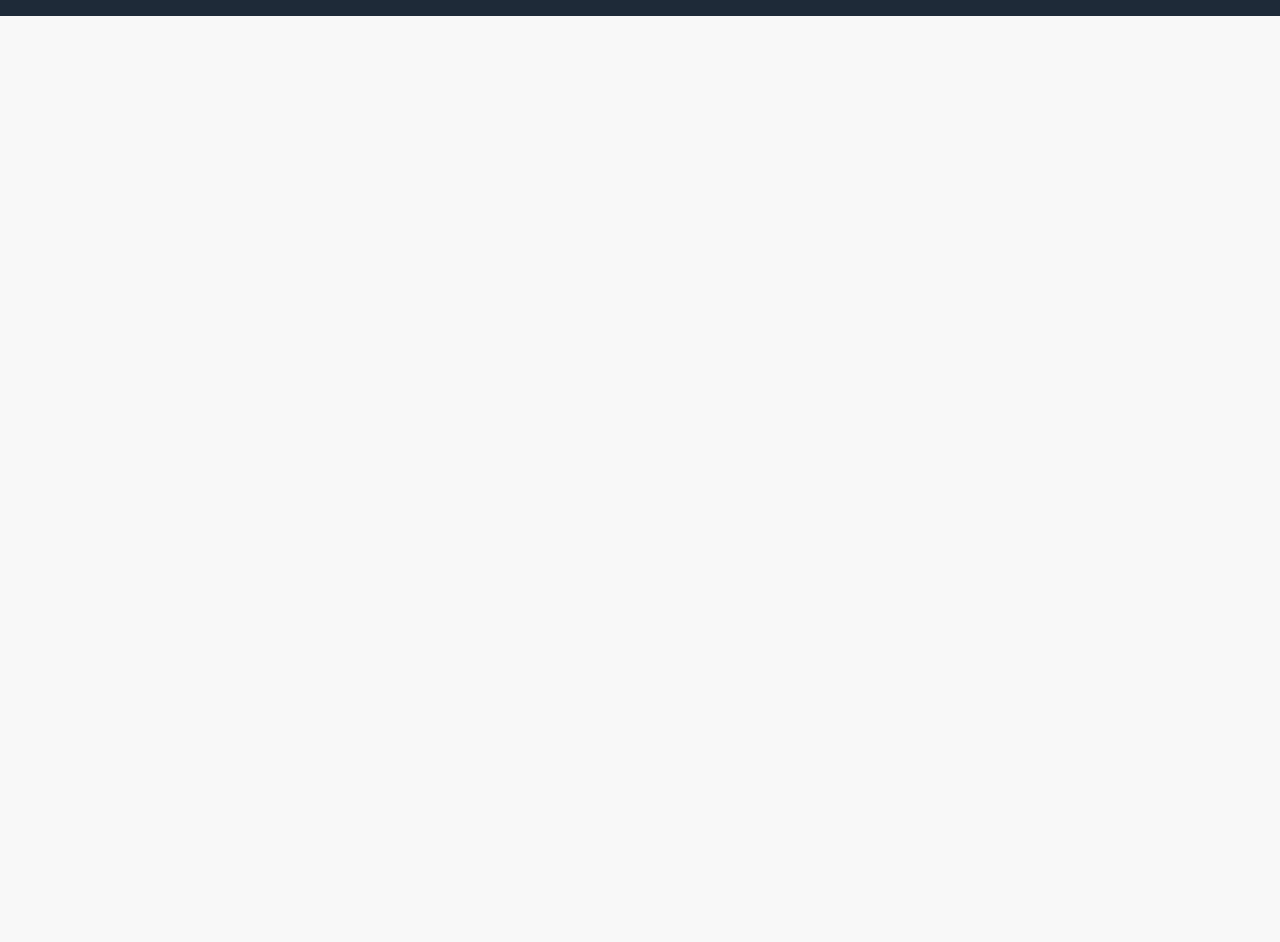
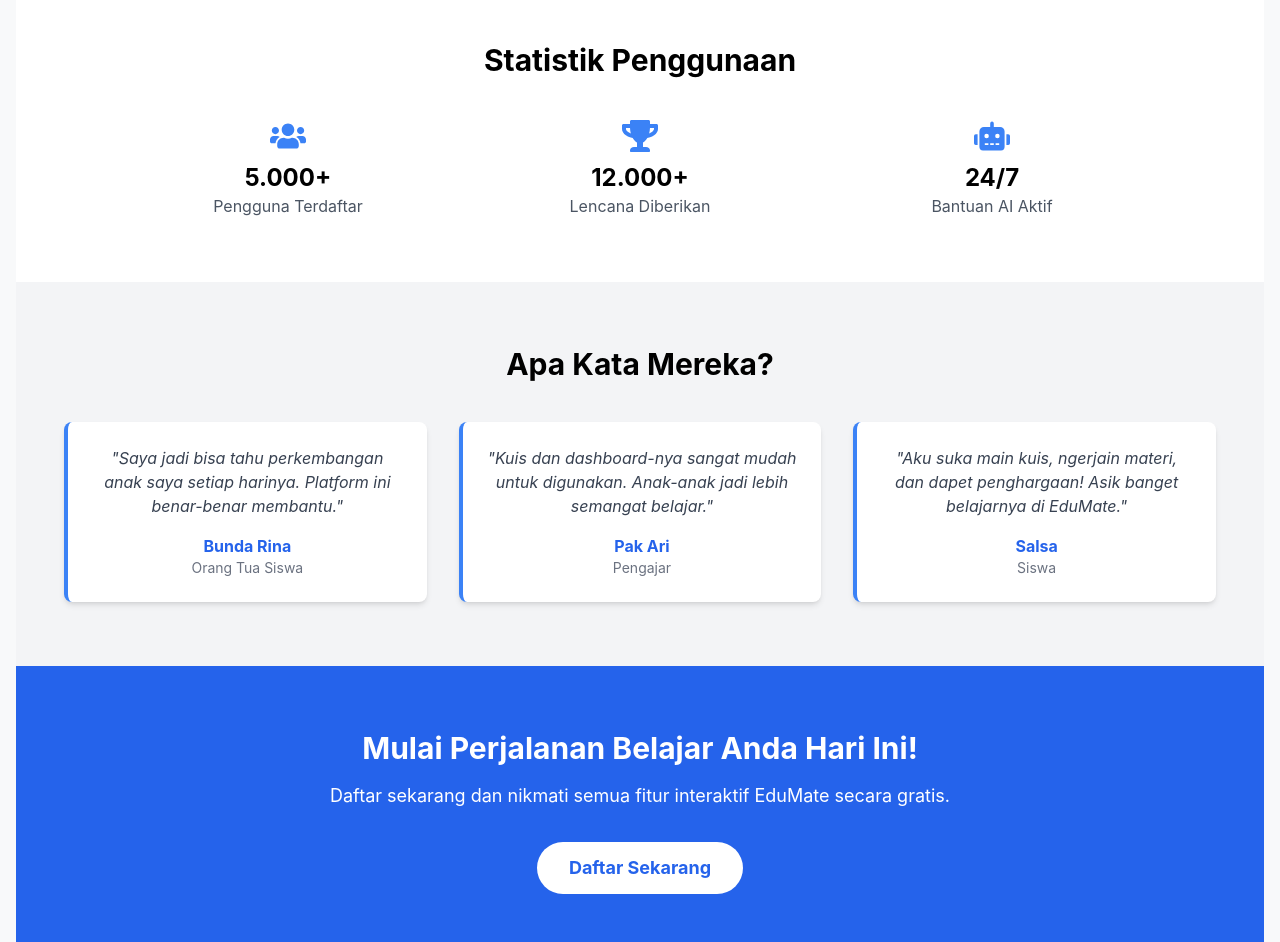
Before and after one commit to bagusangkasawan/EduMate-educourse.id, a React (Vite) app in the folder frontend/: page / in a window 1280 px wide. Shown: the part 1030-1972 px from the top of the page. Before the commit the page ends 1046 px from the top, so only its background shows below. Built offline with nearby package versions, Linux system fonts and the light colour scheme; no server answers.

Commit message:
update some files

```diff
--- a/frontend/src/components/dashboard/DashboardComponents.jsx
+++ b/frontend/src/components/dashboard/DashboardComponents.jsx
@@ -100,7 +100,7 @@ export const RecentActivity = ({ activities }) => (
                 {isQuiz && ` | Skor: ${act.score?.toFixed(0) ?? 0}%`}
               </p>
               <p className="text-xs text-gray-400">
-                {format(new Date(act.createdAt), 'd MMMM yyyy, HH:mm', {
+                {format(new Date(act.createdAt), 'dd MMMM yyyy, HH:mm', {
                   locale: id
                 })}
               </p>
--- a/frontend/src/pages/general/HomePage.jsx
+++ b/frontend/src/pages/general/HomePage.jsx
@@ -1,6 +1,6 @@
 import React from 'react';
 import { Link } from 'react-router-dom';
-import { FaChalkboardTeacher, FaChild, FaStar } from 'react-icons/fa';
+import { FaChalkboardTeacher, FaChild, FaStar, FaUsers, FaTrophy, FaRobot } from 'react-icons/fa';
 import heroBackground from '/hero.webp';
 
 const FeatureCard = ({ icon, title, text }) => (
@@ -15,34 +15,40 @@ const FeatureCard = ({ icon, title, text }) => (
   </div>
 );
 
+const Testimonial = ({ name, role, text }) => (
+  <div className="bg-white p-6 rounded-lg shadow-md border-l-4 border-blue-500 flex flex-col justify-between h-full
+                  transform transition duration-300 hover:shadow-2xl hover:scale-[1.02] hover:bg-blue-50">
+    <div className="text-gray-700 italic mb-4">"{text}"</div>
+    <div className="mt-auto">
+      <p className="font-bold text-blue-600">{name}</p>
+      <p className="text-sm text-gray-500">{role}</p>
+    </div>
+  </div>
+);
+
 const HomePage = () => (
   <div className="text-center">
     {/* Hero Section */}
-    <section className="relative h-[500px] sm:h-[480px] md:h-[450px] flex items-center justify-start overflow-hidden">
-      {/* Lazy-loaded image as background */}
+    <section className="relative h-[500px] flex items-center justify-start overflow-hidden">
       <img
         src={heroBackground}
         alt="Hero background"
         loading="lazy"
         className="absolute inset-0 w-full h-full object-cover z-0"
       />
-      {/* Overlay */}
       <div className="absolute inset-0 bg-black bg-opacity-50 z-0" />
-
-      {/* Content */}
       <div className="relative z-10 text-left px-4 sm:px-10 md:px-24 max-w-6xl w-full text-white">
-        <h1 className="text-3xl sm:text-4xl md:text-5xl font-bold leading-snug mb-4">
+        <h1 className="text-4xl md:text-5xl font-bold leading-snug mb-4">
           EduMate: Platform Belajar Interaktif
         </h1>
-        <p className="text-base sm:text-lg md:text-xl mb-6 max-w-2xl">
-          Buat proses belajar lebih seru dengan gamifikasi, lacak perkembangan siswa secara real-time,
-          dan libatkan orang tua dalam perjalanan belajar.
+        <p className="text-lg md:text-xl mb-6 max-w-2xl">
+          Buat proses belajar lebih seru dengan gamifikasi, lacak perkembangan siswa secara real-time, dan libatkan orang tua dalam perjalanan belajar.
         </p>
         <Link
           to="/dashboard"
-          className="inline-block bg-white text-blue-600 font-bold py-2 px-6 sm:py-3 sm:px-8 rounded-full
+          className="inline-block bg-white text-blue-600 font-bold py-3 px-8 rounded-full
                     hover:bg-blue-600 hover:text-white hover:shadow-xl hover:scale-105
-                    transition-all duration-300 ease-in-out text-base sm:text-lg group"
+                    transition-all duration-300 ease-in-out text-lg group"
         >
           Akses Dashboard <span className="inline-block transition-transform group-hover:translate-x-1">→</span>
         </Link>
@@ -50,8 +56,8 @@ const HomePage = () => (
     </section>
 
     {/* Features Section */}
-    <div className="py-16 bg-gray-50 px-4 sm:px-6 lg:px-8">
-      <h2 className="text-2xl sm:text-3xl font-bold mb-10">Fitur Unggulan Kami</h2>
+    <section className="py-16 bg-gray-50 px-4 sm:px-6 lg:px-8">
+      <h2 className="text-3xl font-bold mb-10">Fitur Unggulan Kami</h2>
       <div className="grid sm:grid-cols-2 md:grid-cols-3 gap-8 max-w-6xl mx-auto">
         <FeatureCard
           icon={<FaChild />}
@@ -69,7 +75,67 @@ const HomePage = () => (
           text="Kumpulkan lencana, capai skor tertinggi, dan dapatkan bantuan dari asisten AI kapan saja."
         />
       </div>
-    </div>
+    </section>
+
+    {/* Statistics Section */}
+    <section className="py-16 bg-white px-4">
+      <h2 className="text-3xl font-bold mb-10">Statistik Penggunaan</h2>
+      <div className="grid grid-cols-1 sm:grid-cols-3 gap-8 max-w-5xl mx-auto text-center">
+        <div>
+          <FaUsers className="text-4xl text-blue-500 mb-2 mx-auto" />
+          <h3 className="text-2xl font-bold">5.000+</h3>
+          <p className="text-gray-600">Pengguna Terdaftar</p>
+        </div>
+        <div>
+          <FaTrophy className="text-4xl text-blue-500 mb-2 mx-auto" />
+          <h3 className="text-2xl font-bold">12.000+</h3>
+          <p className="text-gray-600">Lencana Diberikan</p>
+        </div>
+        <div>
+          <FaRobot className="text-4xl text-blue-500 mb-2 mx-auto" />
+          <h3 className="text-2xl font-bold">24/7</h3>
+          <p className="text-gray-600">Bantuan AI Aktif</p>
+        </div>
+      </div>
+    </section>
+
+    {/* Testimonial Section */}
+    <section className="py-16 bg-gray-100 px-4">
+      <h2 className="text-3xl font-bold mb-10">Apa Kata Mereka?</h2>
+      <div className="grid sm:grid-cols-2 lg:grid-cols-3 gap-8 max-w-6xl mx-auto">
+        <Testimonial
+          name="Bunda Rina"
+          role="Orang Tua Siswa"
+          text="Saya jadi bisa tahu perkembangan anak saya setiap harinya. Platform ini benar-benar membantu."
+        />
+        <Testimonial
+          name="Pak Ari"
+          role="Pengajar"
+          text="Kuis dan dashboard-nya sangat mudah untuk digunakan. Anak-anak jadi lebih semangat belajar."
+        />
+        <Testimonial
+          name="Salsa"
+          role="Siswa"
+          text="Aku suka main kuis, ngerjain materi, dan dapet penghargaan! Asik banget belajarnya di EduMate."
+        />
+      </div>
+    </section>
+
+    {/* CTA Section */}
+    <section className="py-16 bg-blue-600 text-white px-4">
+      <div className="max-w-4xl mx-auto text-center">
+        <h2 className="text-3xl font-bold mb-4">Mulai Perjalanan Belajar Anda Hari Ini!</h2>
+        <p className="text-lg mb-8">Daftar sekarang dan nikmati semua fitur interaktif EduMate secara gratis.</p>
+        <Link
+          to="/register"
+          className="inline-block bg-white text-blue-600 font-bold py-3 px-8 rounded-full
+                    hover:text-blue-600 hover:bg-blue-100 hover:shadow-xl hover:scale-105
+                    transition-all duration-300 ease-in-out text-lg"
+        >
+          Daftar Sekarang
+        </Link>
+      </div>
+    </section>
   </div>
 );
 
--- a/frontend/src/pages/management/ManageStudentsPage.jsx
+++ b/frontend/src/pages/management/ManageStudentsPage.jsx
@@ -117,7 +117,7 @@ const ManageStudentsPage = () => {
                     <td className="py-2 px-4 border text-center">{student.email}</td>
                     <td className="py-2 px-4 border text-center">{student.studentCode}</td>
                     <td className="py-2 px-4 border text-center">
-                      {format(new Date(student.createdAt), 'd-MM-yy')}
+                      {format(new Date(student.createdAt), 'dd-MM-yy')}
                     </td>
 
                     {/* Kolom "Sudah Tertaut" */}
--- a/frontend/src/pages/reward/RewardsPage.jsx
+++ b/frontend/src/pages/reward/RewardsPage.jsx
@@ -7,7 +7,7 @@ import { id } from 'date-fns/locale';
 
 const RewardCard = ({ reward: { reward, dateEarned } }) => {
     const Icon = FaIcons[reward?.icon] || FaIcons.FaTrophy;
-    const formattedDate = dateEarned ? format(new Date(dateEarned), "d MMMM yyyy", { locale: id }) : '-';
+    const formattedDate = dateEarned ? format(new Date(dateEarned), "dd MMMM yyyy", { locale: id }) : '-';
 
     return (
         <div className="bg-white p-6 rounded-lg shadow-lg flex items-center space-x-4 transform hover:scale-105 transition-transform">
```
